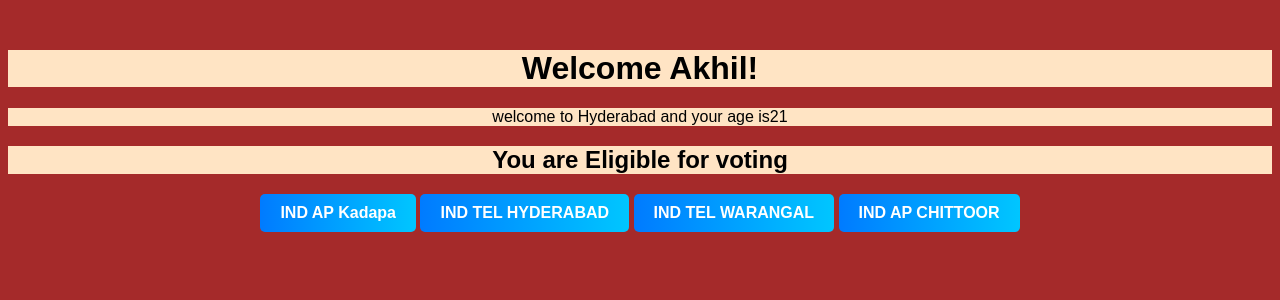
After one commit to akhilpoola07/Django-project1, a Django app: page /ind_Ap/ind/ in a window 1280 px wide. The commit adds this page. Shown: the top 300 px of the page. Run offline with Django 5.2, Linux system fonts and the light colour scheme.

Commit message:
initial commit

```diff
--- /dev/null
+++ b/ind_Ap/templates/ind.html
@@ -0,0 +1,64 @@
+<!DOCTYPE html>
+<html lang="en">
+<head>
+    <meta charset="UTF-8">
+    <meta name="viewport" content="width=device-width, initial-scale=1.0">
+    <title>Document</title>
+<style>
+    body {
+    font-family: Arial, sans-serif;
+    text-align: center;
+    margin-top: 50px;
+}
+p{
+   background-color:bisque;
+}
+
+h1 {
+    color: #333;
+}
+
+.btn {
+    display: inline-block;
+    padding: 10px 20px;
+    background: linear-gradient(90deg, #007BFF, #00C6FF);
+    color: white;
+    text-decoration: none;
+    border-radius: 5px;
+    font-weight: bold;
+    transition: 0.3s;
+}
+
+.btn:hover {
+    background: linear-gradient(90deg, #3e8cdf, #0096c7);
+}
+
+    h1,h2{
+        background-color: bisque;
+        color: black;
+    }
+    body{
+        background-color:brown;
+    }
+
+</style>
+</head>
+<body>
+    <div>
+    <h1>Welcome {{name}}!</h1>
+    <p>welcome to Hyderabad
+        and your age is{{age}}
+    </p>
+     {% if age > 18 %}
+    <h2>You are Eligible for voting</h2>
+    {% else %}
+    <h2>You are not Eligible for voting</h2>
+    {% endif %}
+
+    <a href="http://127.0.0.1:8000/ind_Ap/kadapa/" class="btn">IND AP Kadapa</a>
+    <a href="http://127.0.0.1:8000/ind_Tel/hyderabad/" class="btn">IND TEL HYDERABAD</a>
+    <a href="http://127.0.0.1:8000/ind_Tel/warangal/" class="btn">IND TEL WARANGAL</a>
+    <a href="http://127.0.0.1:8000/ind_Ap/chittor/" class="btn">IND AP CHITTOOR</a>
+    </div>
+</body>
+</html>
--- a/ind_Ap/urls.py
+++ b/ind_Ap/urls.py
@@ -3,4 +3,5 @@ from ind_Ap import views
 urlpatterns = [
     path("chittor/",views.chittor,name ="chittor"),
     path("kadapa/",views.kadapa,name ="kadapa"),
+    path("ind/",views.ind)
 ]
--- a/ind_Ap/views.py
+++ b/ind_Ap/views.py
@@ -13,3 +13,12 @@ def chittor(request):
 def kadapa(request):
     response = "<h1>Welcome to Kadapa</h1>"
     return HttpResponse(response)
+
+def ind(request):
+    user_name = "Akhil"
+    age = 21
+    context = {
+        "name":user_name,
+        "age": age
+        }
+    return render(request,"ind.html",context)
```
Also changed, not shown: ind_Ap/templates/chittor.html (+6 -1 lines).
